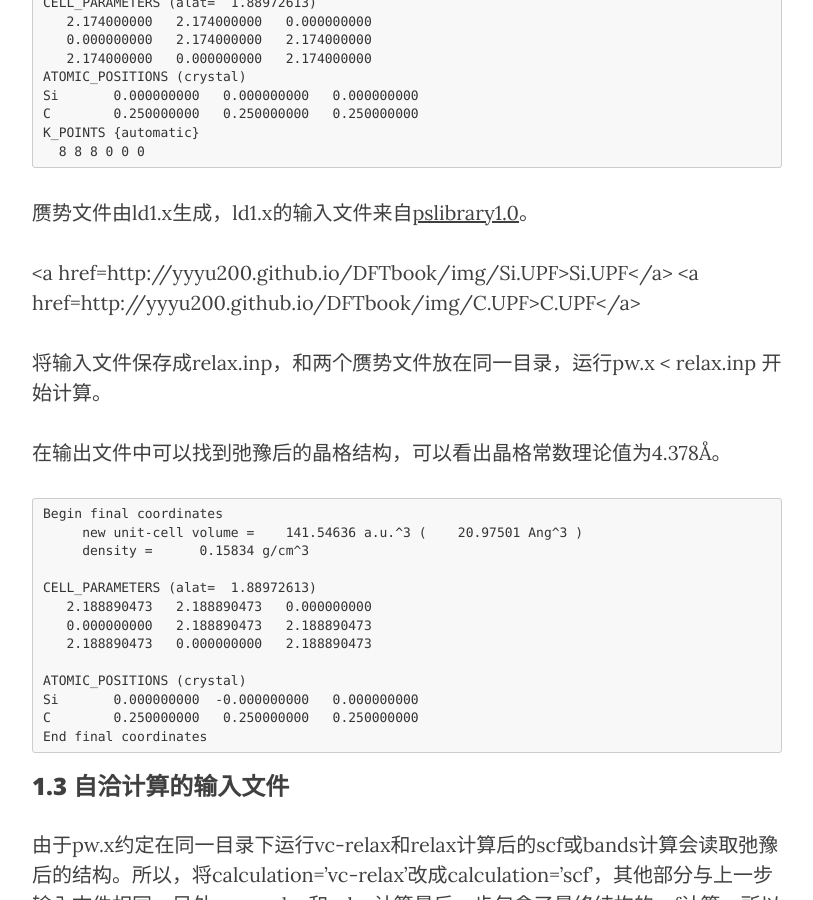
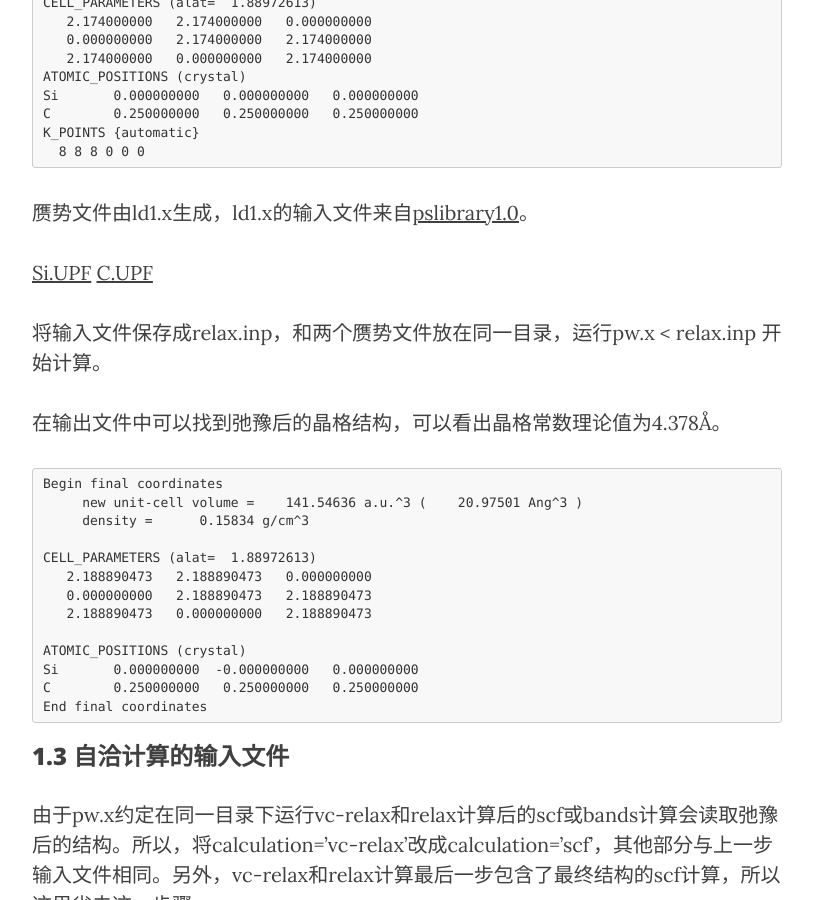
Before and after one commit to yyyu200/DFTbook, a Jekyll site: the page built from _posts/2019-04-01-HandsOn.md, in a window 1280 px wide and 900 px high, scrolled down 4593 px. Shown: the whole window, without its empty margins (233-1046 px from the left). Built offline with Jekyll 4.4.1, drawn with Linux system fonts in a browser that asks for light colours; nearby versions of some CDN libraries; formulas are drawn with MathJax 3; comment, search, counter and statistics services are not loaded.

Commit message:
modify at20190403-13:16:18-aliyun

```diff
--- a/_posts/2019-04-01-HandsOn.md
+++ b/_posts/2019-04-01-HandsOn.md
@@ -149,8 +149,8 @@ K_POINTS {automatic}
 
 赝势文件由ld1.x生成，ld1.x的输入文件来自[pslibrary1.0](http://tieba.baidu.com/p/4022641347)。
 
-<a href=http://yyyu200.github.io/DFTbook/img/Si.UPF>Si.UPF</a>
-<a href=http://yyyu200.github.io/DFTbook/img/C.UPF>C.UPF</a>
+<a href="http://yyyu200.github.io/DFTbook/img/Si.UPF">Si.UPF</a>
+<a href="http://yyyu200.github.io/DFTbook/img/C.UPF">C.UPF</a>
 
 将输入文件保存成relax.inp，和两个赝势文件放在同一目录，运行pw.x < relax.inp 开始计算。
 
```
